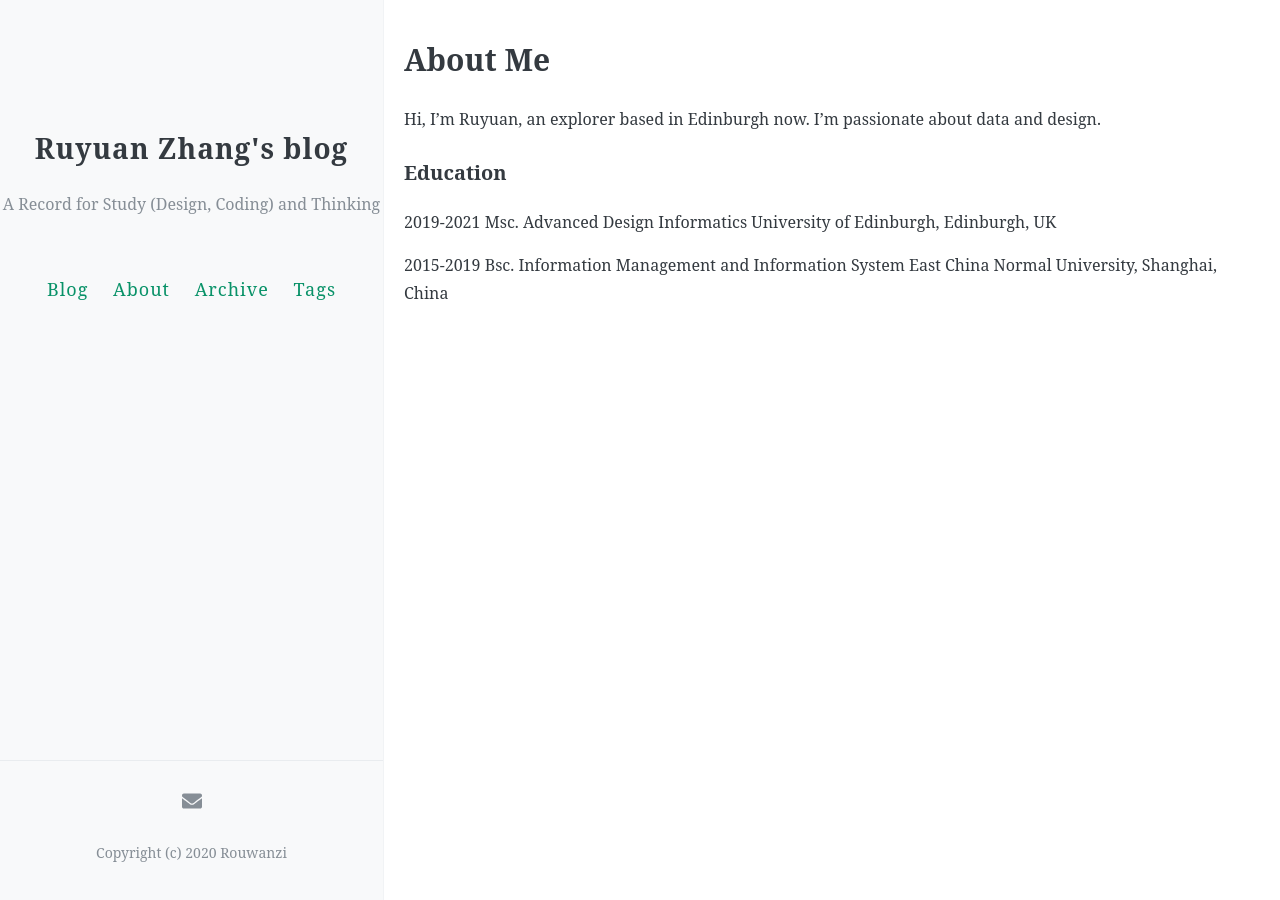
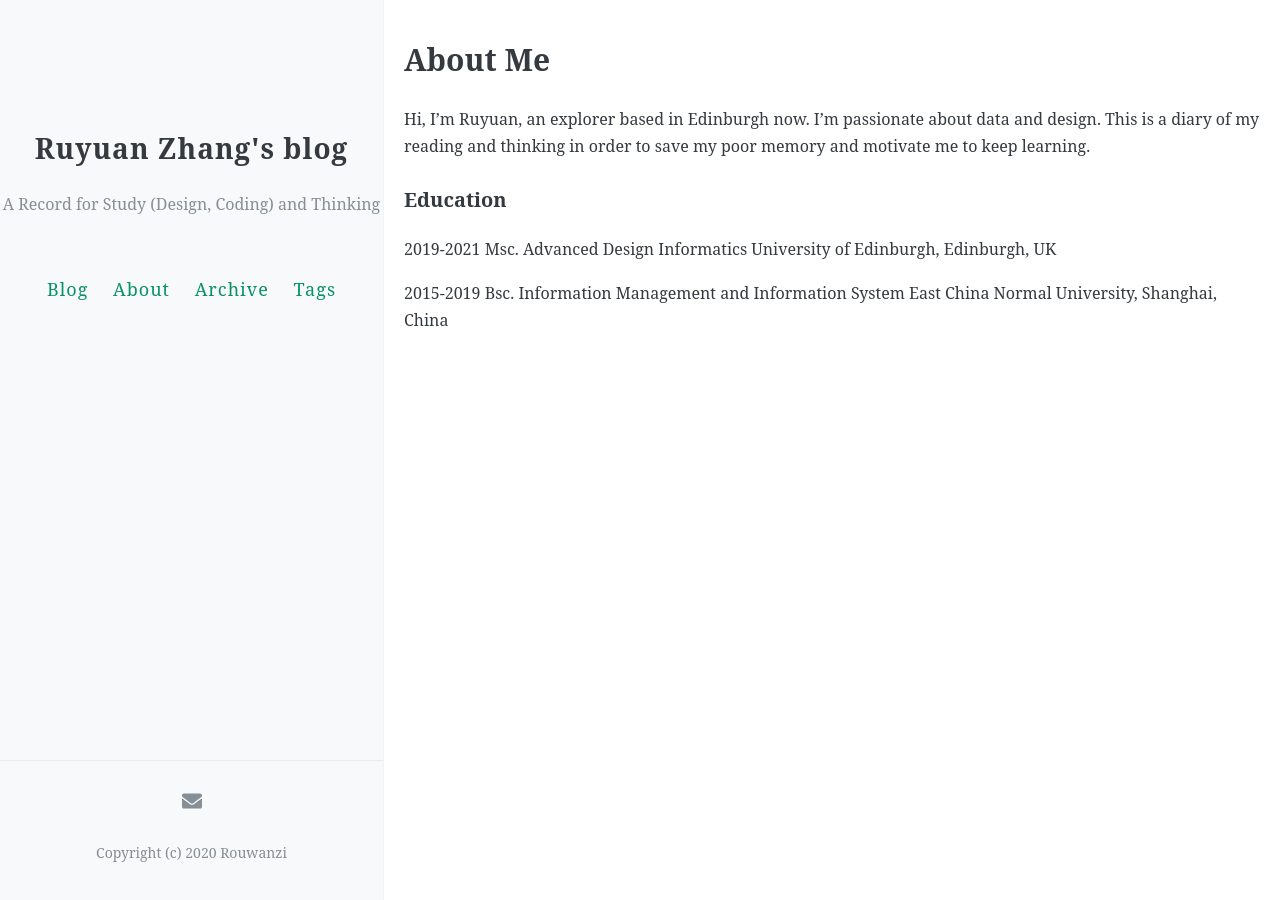
Before and after one commit to Rouwanzii/rouwanzii.github.io, a Jekyll site: the page built from about.md, in a window 1280 px wide. Built offline with Jekyll 4.4.1, drawn with Linux system fonts in a browser that asks for light colours; nearby versions of some CDN libraries; comment, search, counter and statistics services are not loaded.

Commit message:
Update about.md

```diff
--- a/about.md
+++ b/about.md
@@ -4,7 +4,7 @@ title: About Me
 permalink: /about/
 ---
 
-Hi, I'm Ruyuan, an explorer based in Edinburgh now. I'm passionate about data and design.
+Hi, I'm Ruyuan, an explorer based in Edinburgh now. I'm passionate about data and design. This is a diary of my reading and thinking in order to save my poor memory and motivate me to keep learning.
 
 ### Education
 
```
